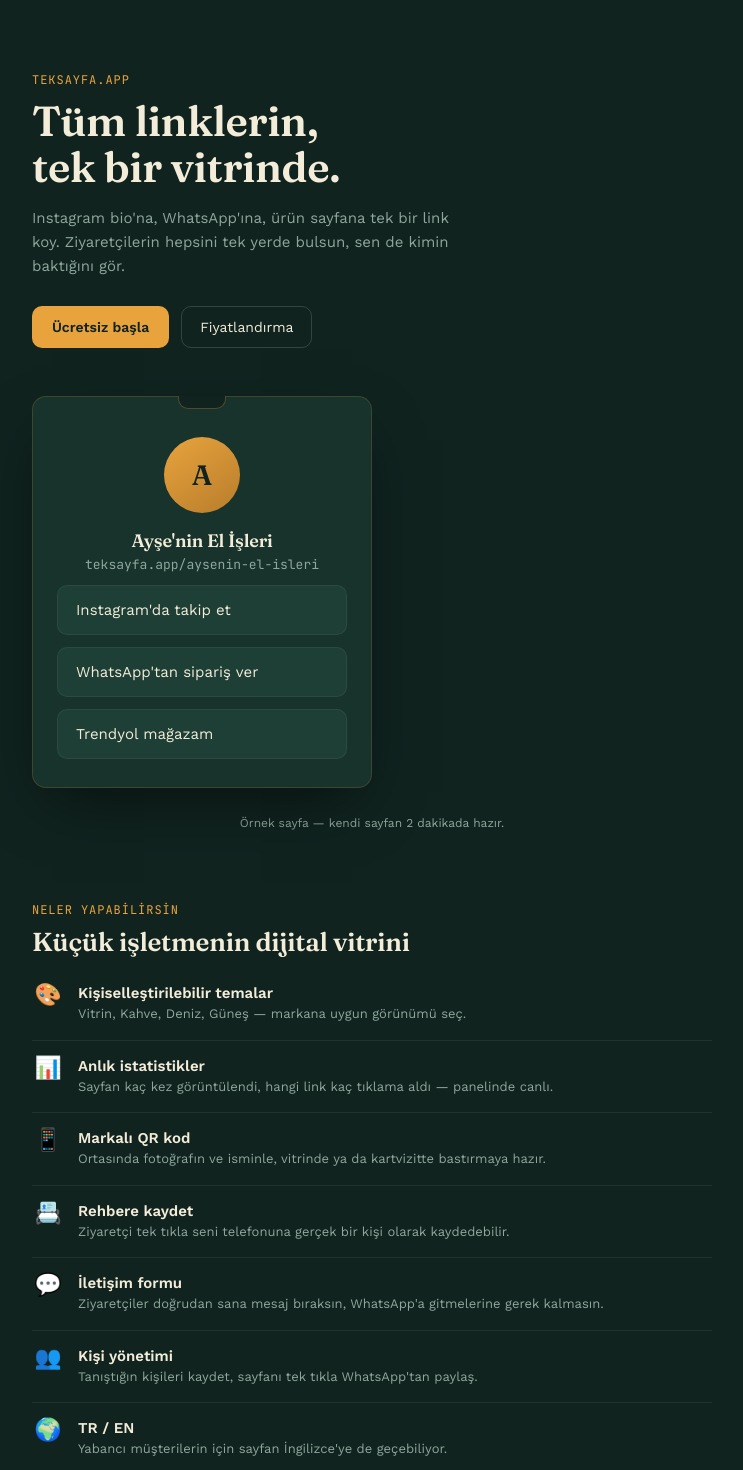
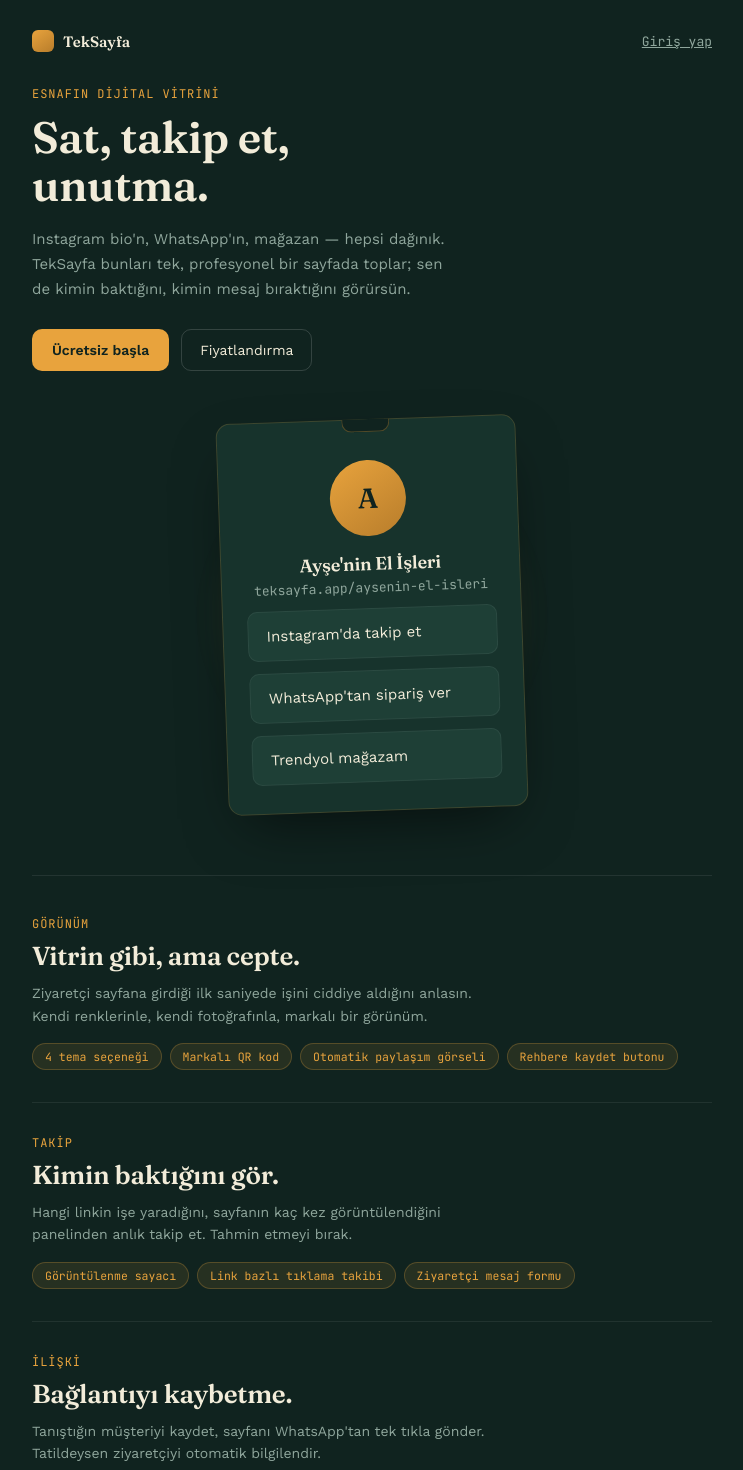
Before and after one commit to enisasistbt-ai/teksayfa, a Next.js app: page / in a window 1280 px wide. Shown: the top 1470 px of the page, without its empty margins (268-1011 px from the left). Built offline with nearby package versions, Linux system fonts and the light colour scheme.

Commit message:
Add files via upload

```diff
--- a/app/globals.css
+++ b/app/globals.css
@@ -286,26 +286,6 @@ textarea {
   font-size: 14px;
 }
 
-.feature-row {
-  display: flex;
-  gap: 14px;
-  align-items: flex-start;
-  padding: 16px 0;
-  border-bottom: 1px solid rgba(255, 255, 255, 0.07);
-}
-
-.feature-row:last-child {
-  border-bottom: none;
-}
-
-.feature-icon {
-  font-size: 22px;
-  line-height: 1;
-  flex-shrink: 0;
-  width: 32px;
-  text-align: center;
-}
-
 .step-num {
   width: 26px;
   height: 26px;
@@ -319,6 +299,103 @@ textarea {
   align-items: center;
   justify-content: center;
   flex-shrink: 0;
+}
+
+/* --- Landing page --- */
+.nav-bar {
+  display: flex;
+  align-items: center;
+  justify-content: space-between;
+  padding: 22px 0;
+}
+
+.nav-brand {
+  display: flex;
+  align-items: center;
+  gap: 9px;
+  font-family: "Fraunces", serif;
+  font-weight: 600;
+  font-size: 15px;
+}
+
+.nav-mark {
+  width: 22px;
+  height: 22px;
+  border-radius: 6px;
+  background: linear-gradient(145deg, var(--amber), var(--amber-dim));
+}
+
+.hero-row {
+  display: flex;
+  align-items: center;
+  gap: 48px;
+  flex-wrap: wrap;
+  margin-top: 12px;
+}
+
+.hero-copy {
+  flex: 1 1 380px;
+  min-width: 280px;
+}
+
+.hero-demo-wrap {
+  position: relative;
+  flex: 1 1 300px;
+  min-width: 280px;
+  display: flex;
+  justify-content: center;
+}
+
+.hero-glow {
+  position: absolute;
+  width: 340px;
+  height: 340px;
+  border-radius: 50%;
+  background: radial-gradient(circle, rgba(232, 163, 61, 0.28), transparent 70%);
+  filter: blur(10px);
+  top: 50%;
+  left: 50%;
+  transform: translate(-50%, -50%);
+  pointer-events: none;
+}
+
+.hero-demo-wrap .tabela {
+  position: relative;
+  transform: rotate(-2deg);
+  max-width: 300px;
+  width: 100%;
+}
+
+.section-divider {
+  border: none;
+  border-top: 1px solid rgba(255, 255, 255, 0.08);
+  margin: 64px 0 0;
+}
+
+.pillar {
+  padding: 32px 0;
+  border-bottom: 1px solid rgba(255, 255, 255, 0.07);
+}
+
+.pillar:last-child {
+  border-bottom: none;
+}
+
+.tag-list {
+  display: flex;
+  flex-wrap: wrap;
+  gap: 8px;
+  margin-top: 16px;
+}
+
+.tag {
+  font-family: "JetBrains Mono", monospace;
+  font-size: 11.5px;
+  color: var(--amber);
+  background: rgba(232, 163, 61, 0.1);
+  border: 1px solid rgba(232, 163, 61, 0.25);
+  border-radius: 999px;
+  padding: 5px 12px;
 }
 
 @media (prefers-reduced-motion: reduce) {
--- a/app/page.js
+++ b/app/page.js
@@ -1,45 +1,23 @@
 import Link from "next/link";
 
-const FEATURES = [
+const PILLARS = [
   {
-    icon: "🎨",
-    title: "Kişiselleştirilebilir temalar",
-    desc: "Vitrin, Kahve, Deniz, Güneş — markana uygun görünümü seç.",
+    eyebrow: "görünüm",
+    title: "Vitrin gibi, ama cepte.",
+    desc: "Ziyaretçi sayfana girdiği ilk saniyede işini ciddiye aldığını anlasın. Kendi renklerinle, kendi fotoğrafınla, markalı bir görünüm.",
+    tags: ["4 tema seçeneği", "Markalı QR kod", "Otomatik paylaşım görseli", "Rehbere kaydet butonu"],
   },
   {
-    icon: "📊",
-    title: "Anlık istatistikler",
-    desc: "Sayfan kaç kez görüntülendi, hangi link kaç tıklama aldı — panelinde canlı.",
+    eyebrow: "takip",
+    title: "Kimin baktığını gör.",
+    desc: "Hangi linkin işe yaradığını, sayfanın kaç kez görüntülendiğini panelinden anlık takip et. Tahmin etmeyi bırak.",
+    tags: ["Görüntülenme sayacı", "Link bazlı tıklama takibi", "Ziyaretçi mesaj formu"],
   },
   {
-    icon: "📱",
-    title: "Markalı QR kod",
-    desc: "Ortasında fotoğrafın ve isminle, vitrinde ya da kartvizitte bastırmaya hazır.",
-  },
-  {
-    icon: "📇",
-    title: "Rehbere kaydet",
-    desc: "Ziyaretçi tek tıkla seni telefonuna gerçek bir kişi olarak kaydedebilir.",
-  },
-  {
-    icon: "💬",
-    title: "İletişim formu",
-    desc: "Ziyaretçiler doğrudan sana mesaj bıraksın, WhatsApp'a gitmelerine gerek kalmasın.",
-  },
-  {
-    icon: "👥",
-    title: "Kişi yönetimi",
-    desc: "Tanıştığın kişileri kaydet, sayfanı tek tıkla WhatsApp'tan paylaş.",
-  },
-  {
-    icon: "🌍",
-    title: "TR / EN",
-    desc: "Yabancı müşterilerin için sayfan İngilizce'ye de geçebiliyor.",
-  },
-  {
-    icon: "🏖️",
-    title: "Mola modu",
-    desc: "Tatildeyken ya da yoğun günlerde ziyaretçileri otomatik bilgilendir.",
+    eyebrow: "ilişki",
+    title: "Bağlantıyı kaybetme.",
+    desc: "Tanıştığın müşteriyi kaydet, sayfanı WhatsApp'tan tek tıkla gönder. Tatildeysen ziyaretçiyi otomatik bilgilendir.",
+    tags: ["WhatsApp'tan tek tık paylaşım", "Kişi defteri", "Mola modu bildirimi", "TR / EN desteği"],
   },
 ];
 
@@ -51,19 +29,31 @@ const STEPS = [
 
 export default function Home() {
   return (
-    <main className="wide-container" style={{ paddingTop: 72 }}>
+    <main className="wide-container" style={{ paddingTop: 8 }}>
+      <nav className="nav-bar">
+        <div className="nav-brand">
+          <span className="nav-mark" />
+          TekSayfa
+        </div>
+        <Link href="/login" className="mono" style={{ fontSize: 13, color: "var(--muted)" }}>
+          Giriş yap
+        </Link>
+      </nav>
+
       {/* Hero */}
-      <div className="eyebrow">teksayfa.app</div>
-      <h1 className="display" style={{ fontSize: 42, marginTop: 10, lineHeight: 1.1, maxWidth: 520 }}>
-        Tüm linklerin,
+      <div className="hero-row">
+        <div className="hero-copy">
+          <div className="eyebrow">esnafın dijital vitrini</div>
+          <h1 className="display" style={{ fontSize: 44, marginTop: 12, lineHeight: 1.08 }}>
+            Sat, takip et,
             <br />
-        tek bir vitrinde.
+            unutma.
           </h1>
-      <p style={{ color: "var(--muted)", marginTop: 16, fontSize: 15, lineHeight: 1.6, maxWidth: 440 }}>
-        Instagram bio'na, WhatsApp'ına, ürün sayfana tek bir link koy.
-        Ziyaretçilerin hepsini tek yerde bulsun, sen de kimin baktığını gör.
+          <p style={{ color: "var(--muted)", marginTop: 18, fontSize: 15, lineHeight: 1.65, maxWidth: 420 }}>
+            Instagram bio'n, WhatsApp'ın, mağazan — hepsi dağınık. TekSayfa bunları
+            tek, profesyonel bir sayfada toplar; sen de kimin baktığını, kimin
+            mesaj bıraktığını görürsün.
           </p>
-
           <div className="row" style={{ marginTop: 28, gap: 12 }}>
             <Link href="/login">
               <button className="btn">Ücretsiz başla</button>
@@ -72,8 +62,11 @@ export default function Home() {
               <button className="btn-ghost">Fiyatlandırma</button>
             </Link>
           </div>
+        </div>
 
-      <div className="tabela" style={{ marginTop: 48, maxWidth: 340 }}>
+        <div className="hero-demo-wrap">
+          <div className="hero-glow" />
+          <div className="tabela">
             <div className="avatar">A</div>
             <h3 style={{ textAlign: "center", fontSize: 18 }}>Ayşe'nin El İşleri</h3>
             <div className="handle mono">teksayfa.app/aysenin-el-isleri</div>
@@ -81,30 +74,34 @@ export default function Home() {
             <a className="link-btn">WhatsApp'tan sipariş ver</a>
             <a className="link-btn">Trendyol mağazam</a>
           </div>
-      <p className="footer-note" style={{ marginBottom: 0 }}>
-        Örnek sayfa — kendi sayfan 2 dakikada hazır.
+        </div>
+      </div>
+
+      <hr className="section-divider" />
+
+      {/* Fayda odaklı bölümler */}
+      <div style={{ marginTop: 8 }}>
+        {PILLARS.map((p) => (
+          <div className="pillar" key={p.title}>
+            <div className="eyebrow">{p.eyebrow}</div>
+            <h2 className="display" style={{ fontSize: 26, marginTop: 8, maxWidth: 480 }}>
+              {p.title}
+            </h2>
+            <p style={{ color: "var(--muted)", fontSize: 14, marginTop: 10, lineHeight: 1.6, maxWidth: 460 }}>
+              {p.desc}
             </p>
-
-      {/* Özellikler */}
-      <div style={{ marginTop: 72 }}>
-        <div className="eyebrow">neler yapabilirsin</div>
-        <h2 className="display" style={{ fontSize: 26, marginTop: 8 }}>
-          Küçük işletmenin dijital vitrini
-        </h2>
-        <div style={{ marginTop: 10 }}>
-          {FEATURES.map((f) => (
-            <div className="feature-row" key={f.title}>
-              <span className="feature-icon">{f.icon}</span>
-              <div>
-                <div style={{ fontSize: 15, fontWeight: 600 }}>{f.title}</div>
-                <div style={{ fontSize: 13, color: "var(--muted)", marginTop: 2, lineHeight: 1.5 }}>
-                  {f.desc}
-                </div>
+            <div className="tag-list">
+              {p.tags.map((tag) => (
+                <span className="tag" key={tag}>
+                  {tag}
+                </span>
+              ))}
             </div>
           </div>
         ))}
       </div>
-      </div>
+
+      <hr className="section-divider" />
 
       {/* Nasıl çalışır */}
       <div style={{ marginTop: 56 }}>
@@ -112,9 +109,13 @@ export default function Home() {
         <h2 className="display" style={{ fontSize: 26, marginTop: 8 }}>
           3 adımda yayında
         </h2>
-        <div style={{ marginTop: 16 }}>
+        <div style={{ marginTop: 20 }}>
           {STEPS.map((s, i) => (
-            <div key={s.title} className="row" style={{ alignItems: "flex-start", gap: 14, marginTop: i === 0 ? 0 : 18 }}>
+            <div
+              key={s.title}
+              className="row"
+              style={{ alignItems: "flex-start", gap: 14, marginTop: i === 0 ? 0 : 18 }}
+            >
               <div className="step-num">{i + 1}</div>
               <div>
                 <div style={{ fontSize: 15, fontWeight: 600 }}>{s.title}</div>
@@ -126,7 +127,7 @@ export default function Home() {
       </div>
 
       {/* Kapanış CTA */}
-      <div className="tabela" style={{ marginTop: 56, textAlign: "center", padding: "36px 24px" }}>
+      <div className="tabela" style={{ marginTop: 64, marginBottom: 56, textAlign: "center", padding: "40px 28px", maxWidth: 440, marginLeft: "auto", marginRight: "auto" }}>
         <h2 className="display" style={{ fontSize: 22 }}>
           Sayfan seni bekliyor.
         </h2>
@@ -140,7 +141,14 @@ export default function Home() {
         </Link>
       </div>
 
-      <p className="footer-note">© {new Date().getFullYear()} TekSayfa</p>
+      <div className="row" style={{ justifyContent: "space-between", paddingBottom: 32, borderTop: "1px solid rgba(255,255,255,0.07)", paddingTop: 24 }}>
+        <span className="mono" style={{ fontSize: 12, color: "var(--muted)" }}>
+          © {new Date().getFullYear()} TekSayfa
+        </span>
+        <Link href="/fiyatlandirma" className="mono" style={{ fontSize: 12, color: "var(--muted)" }}>
+          Fiyatlandırma
+        </Link>
+      </div>
     </main>
   );
 }
```
Lines whose indentation alone changed are shown as unchanged.
